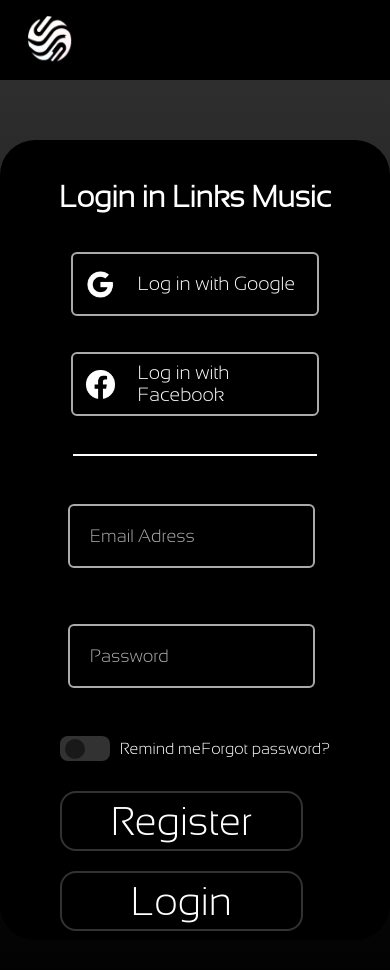
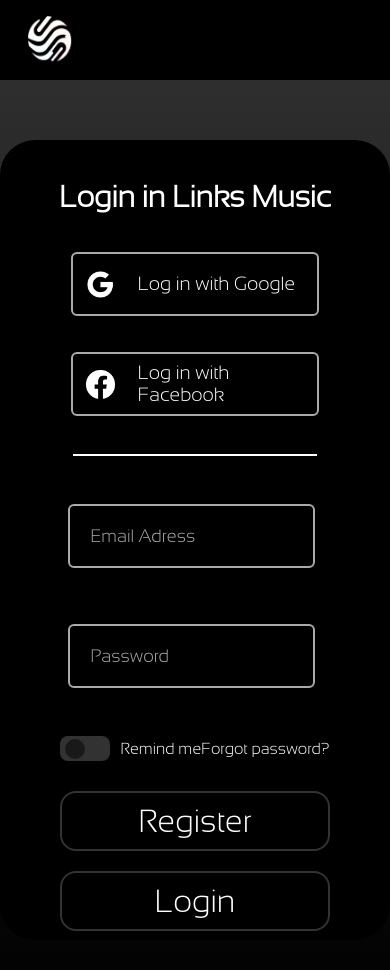
Before and after one commit to TSantiagoIdalgo/LinksMusic-front, a React (Vite) app: page /linksmusic/login in a window 390 px wide. Shown: the top 970 px of the page. Built offline with nearby package versions, Linux system fonts and the light colour scheme; no server answers.

Commit message:
Update primaryButton.module.css

```diff
--- a/src/components/buttons/primaryButton/primaryButton.module.css
+++ b/src/components/buttons/primaryButton/primaryButton.module.css
@@ -21,7 +21,6 @@
 }
 @media only screen and (max-width: 600px) {
     .button {
-        font-size: 2.5rem;
-        width: 90%;
+        width: 100%;
     }
 }
```
